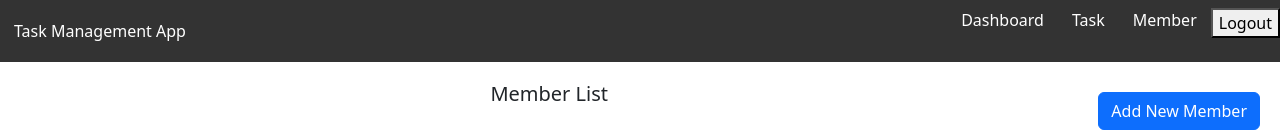
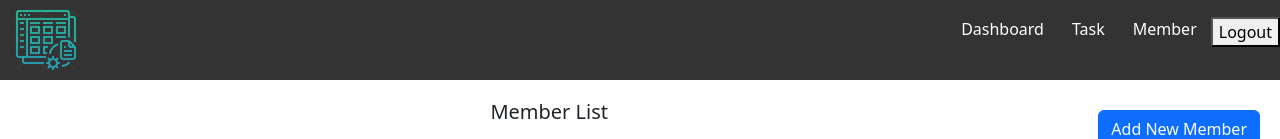
Before and after one commit to saifulorange/task-management, a React (Create React App) app: page /members in a window 1280 px wide. Shown: the top 139 px of the page. Built offline with nearby package versions, Linux system fonts and the light colour scheme; no server answers; the database is empty; sample sign-in values are in the browser's storage.

Commit message:
task logo add into header

```diff
--- a/src/App.js
+++ b/src/App.js
@@ -1,3 +1,4 @@
+import { useEffect } from 'react';
 import './App.css';
 import Default from './layout/Default';
 import TaskList from './pages/task/TaskList';
@@ -15,6 +16,12 @@ import PublicRoutes from './PublicRoutes';
 import PrivateRoutes from './PrivateRoutes';
 
 function App() {
+
+  useEffect(() => {
+    document.title = "Task management"
+ }, []);
+
+
   return (
     <>
         <BrowserRouter>
--- a/src/layout/Header.js
+++ b/src/layout/Header.js
@@ -23,7 +23,7 @@ const Header = () => {
             getToken() ? <>
                  <div className='logo'>
                     <Link to='/'>
-                        Task Management App
+                         <img src="/taskLogo/taskLogo.png"/>
                     </Link>
                 </div>
                 <ul>
```
Also changed, not shown: public/taskLogo/taskLogo.png (added).
